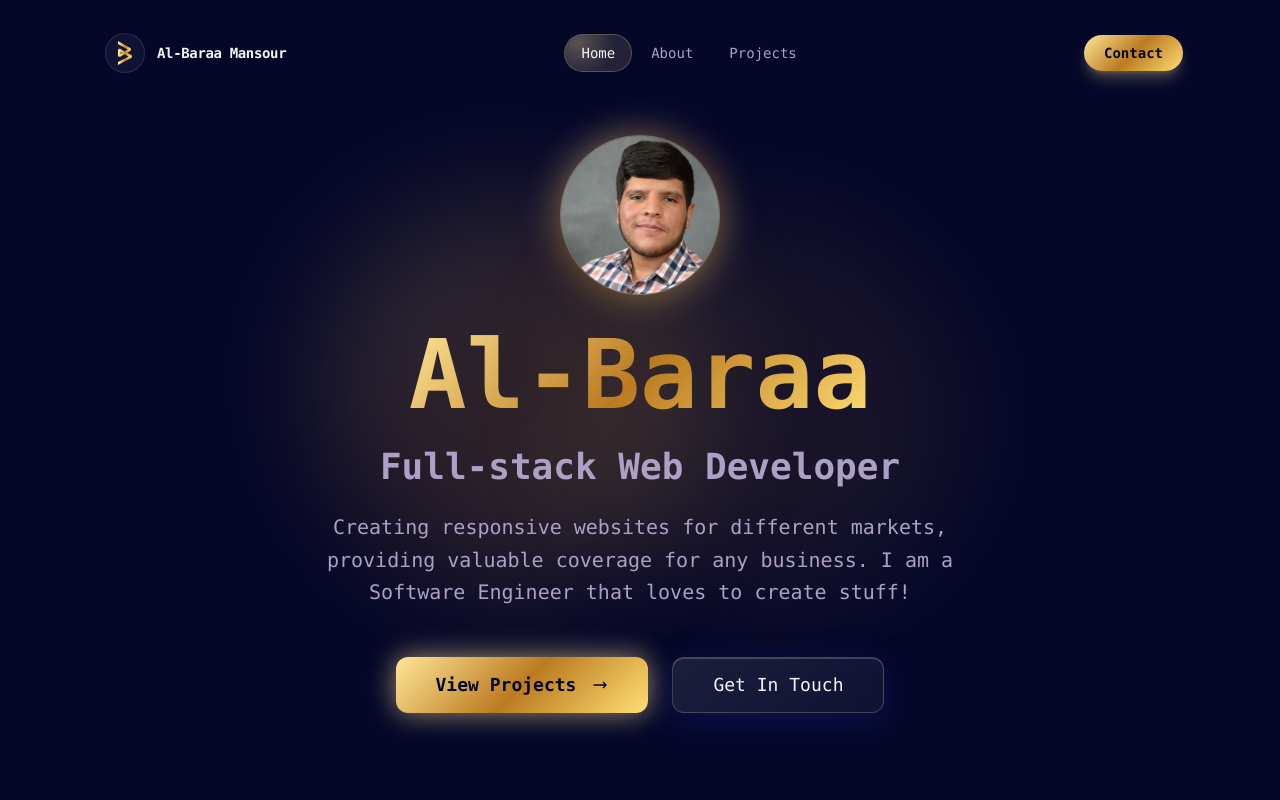
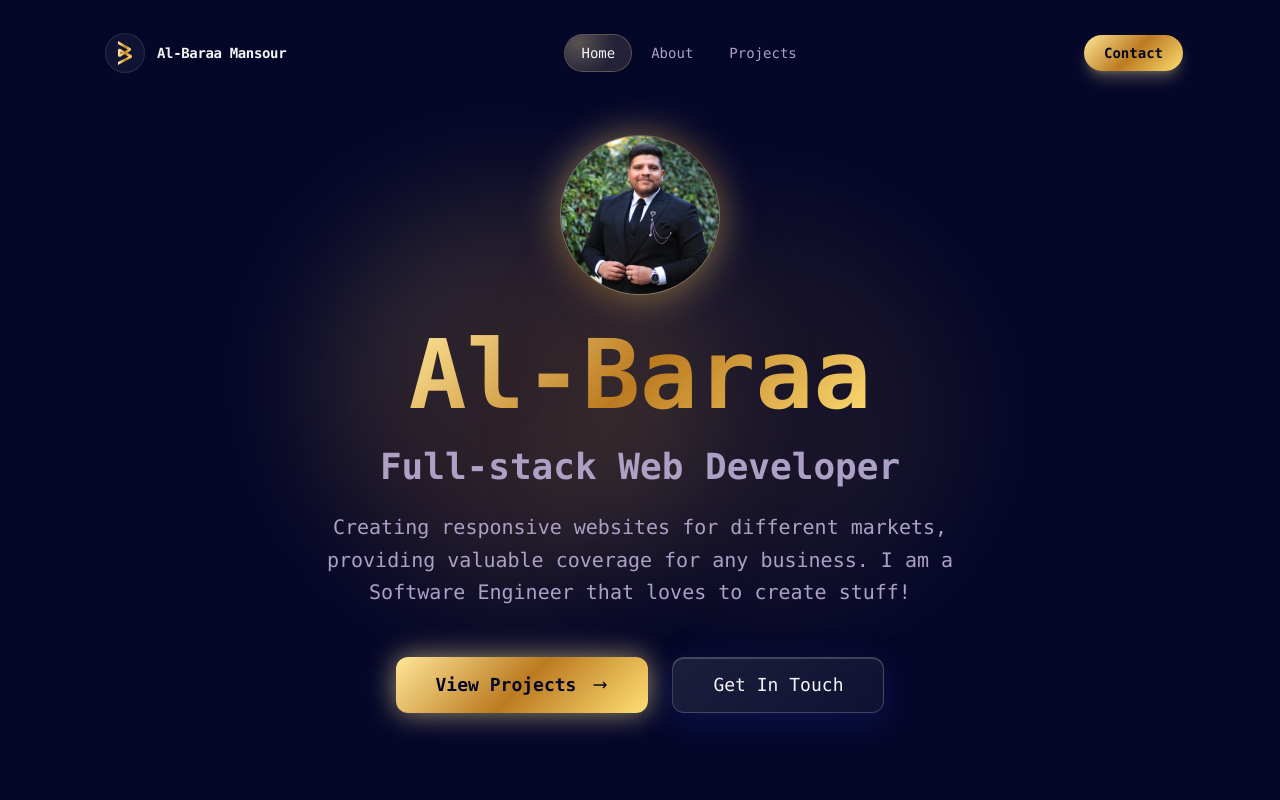
Before and after one commit to BaraaMansor/Portfolio, a React (Vite) app: page / in a window 1280 px wide. Shown: the top 800 px of the page. Built offline with nearby package versions, Linux system fonts and the light colour scheme; a web font is replaced by a local one.

Commit message:
changed image

```diff
--- a/src/components/Hero.tsx
+++ b/src/components/Hero.tsx
@@ -50,10 +50,10 @@ const Hero = () => {
             <div className="w-40 h-40 mx-auto mb-8 relative">
               <div className="absolute inset-0 bg-gradient-accent rounded-full blur-lg opacity-50 animate-pulse-glow"></div>
               <img
-                src="/my-image.png"
+                src="/my-image.JPG"
                 alt="Al-Baraa Mansour"
-                width={160}
-                height={160}
+                width={200}
+                height={200}
                 className="relative w-full h-full object-cover rounded-full border-4 border-glass-border glass backdrop-blur-xs"
               />
             </div>
--- a/src/pages/Index.tsx
+++ b/src/pages/Index.tsx
@@ -20,13 +20,13 @@ const Index = () => {
         }
       });
     },
-    []
+    [],
   );
 
   useEffect(() => {
     // Preload critical images
     const preloadImages = () => {
-      const criticalImages = ['/my-image.png', '/myLogoGold.svg'];
+      const criticalImages = ['/my-image.JPG', '/myLogoGold.svg'];
       criticalImages.forEach(src => {
         const img = new Image();
         img.src = src;
@@ -44,7 +44,7 @@ const Index = () => {
 
         const observer = new IntersectionObserver(
           handleIntersection,
-          observerOptions
+          observerOptions,
         );
 
         const animatedElements = document.querySelectorAll('[data-animate]');
@@ -93,7 +93,6 @@ const Index = () => {
         <Contact />
       </main>
 
-
       <Footer />
     </div>
   );
```
Also changed, not shown: public/my-image.JPG (added), public/my-image.png (deleted).
